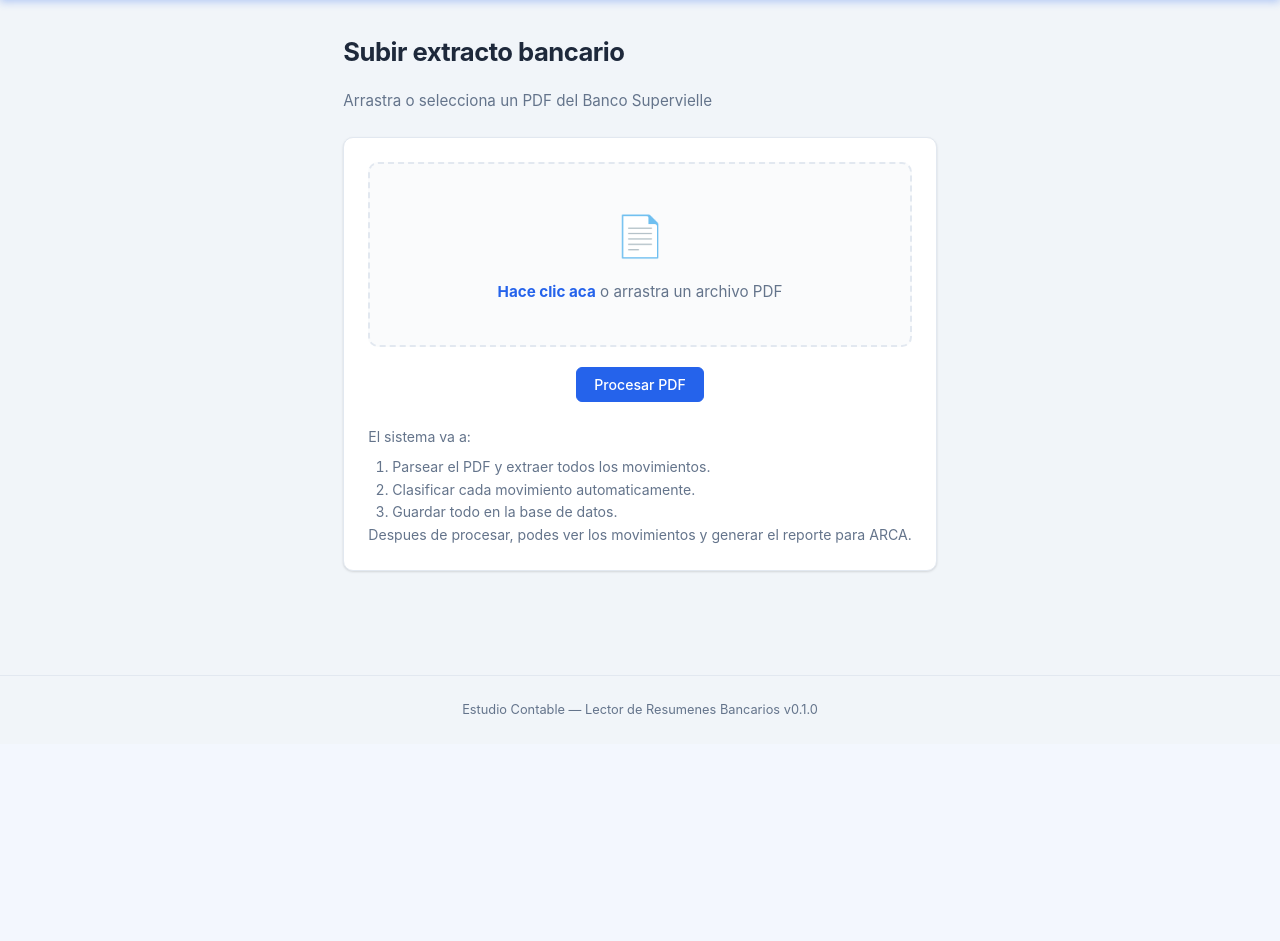
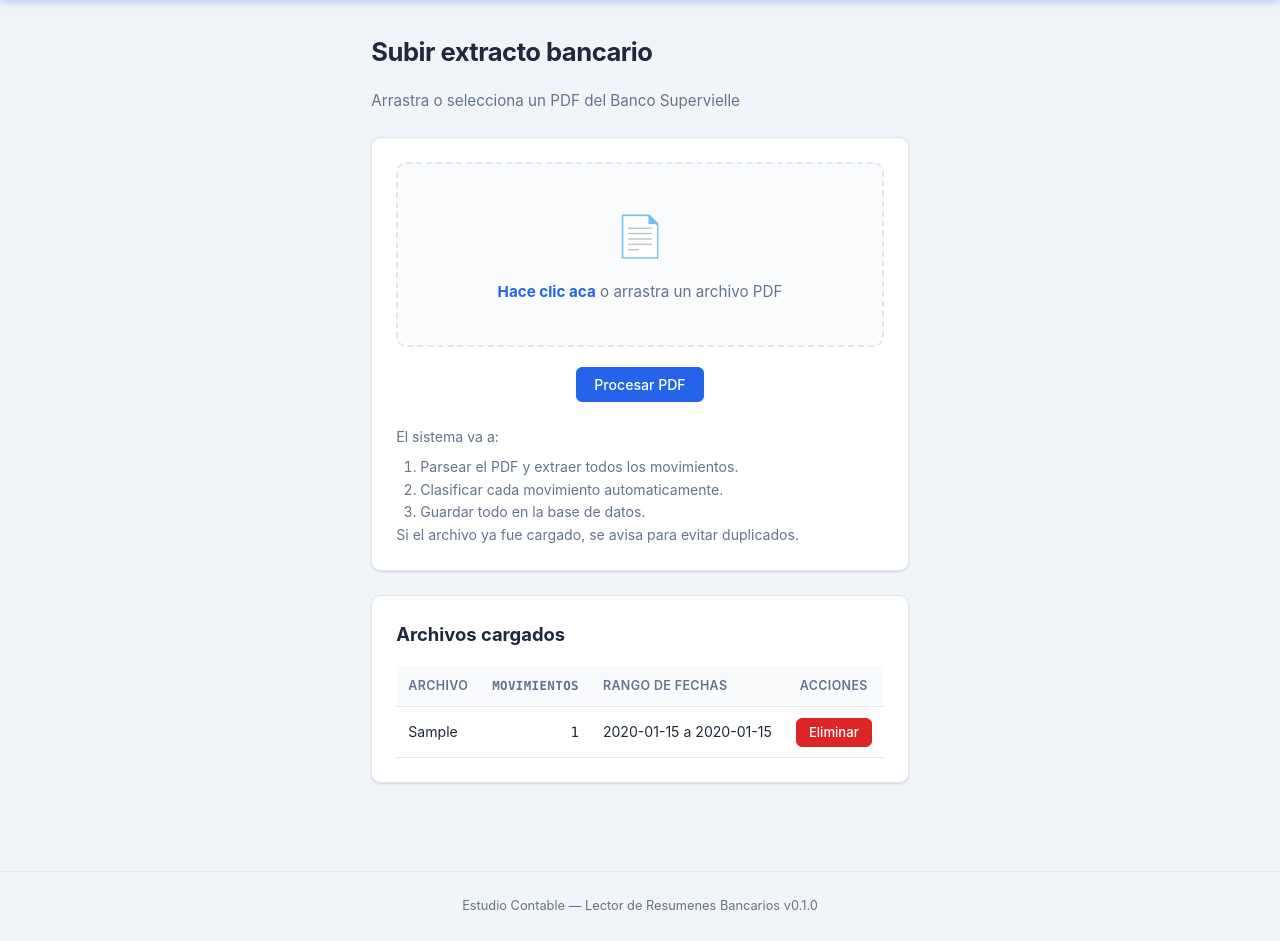
Before and after one commit to lucasabrandan/lector-resumenes-bancarios, a FastAPI app: page /upload in a window 1280 px wide. Shown: the part 56-997 px from the top of the page. Before the commit the page ends 770 px from the top, so only its background shows below. Run offline with FastAPI, Linux system fonts and the light colour scheme; tables that the repository leaves empty hold one stand-in row (values such as "Sample post"); some libraries are stand-ins or nearby versions.

Commit message:
feat: deteccion de duplicados y eliminacion de archivos cargados
- Detecta si un PDF ya fue procesado y avisa antes de duplicar
- Tabla de archivos cargados con cantidad de movimientos y rango de fechas
- Boton eliminar con confirmacion para borrar movimientos de un archivo
- Boton danger (rojo) en CSS

```diff
--- a/app/api/routes/views.py
+++ b/app/api/routes/views.py
@@ -23,6 +23,9 @@ from app.services.movimientos import (
     obtener_cuentas,
     distribucion_por_tipo,
     distribucion_mensual,
+    archivo_ya_cargado,
+    eliminar_por_archivo,
+    listar_archivos_cargados,
 )
 from app.reports.ley_25413 import generar_reporte_ley_25413, resumen_general, exportar_reporte_xlsx
 
@@ -59,8 +62,11 @@ async def dashboard(request: Request, db: Session = Depends(get_db)):
 # --------------------------------------------------------------------------
 
 @router.get("/upload", response_class=HTMLResponse)
-async def upload_page(request: Request):
-    return templates.TemplateResponse("upload.html", {"request": request})
+async def upload_page(request: Request, db: Session = Depends(get_db)):
+    return templates.TemplateResponse("upload.html", {
+        "request": request,
+        "archivos": listar_archivos_cargados(db),
+    })
 
 
 @router.post("/upload")
@@ -69,11 +75,20 @@ async def upload_pdf(
     archivo: UploadFile = File(...),
     db: Session = Depends(get_db),
 ):
+    ctx = {"request": request, "archivos": listar_archivos_cargados(db)}
+
     if not archivo.filename or not archivo.filename.lower().endswith(".pdf"):
-        return templates.TemplateResponse("upload.html", {
-            "request": request,
-            "error": "Solo se aceptan archivos PDF.",
-        })
+        ctx["error"] = "Solo se aceptan archivos PDF."
+        return templates.TemplateResponse("upload.html", ctx)
+
+    # Detectar duplicado
+    existentes = archivo_ya_cargado(archivo.filename, db)
+    if existentes > 0:
+        ctx["error"] = (
+            f"El archivo '{archivo.filename}' ya fue cargado "
+            f"({existentes:,} movimientos). Eliminalo primero si queres reprocesarlo."
+        )
+        return templates.TemplateResponse("upload.html", ctx)
 
     # Guardar temporalmente
     tmp_dir = Path("data/uploads")
@@ -85,15 +100,31 @@ async def upload_pdf(
 
     try:
         cantidad = procesar_pdf(tmp_path, db)
-        return templates.TemplateResponse("upload.html", {
-            "request": request,
-            "exito": f"Se procesaron {cantidad:,} movimientos del archivo '{archivo.filename}'.",
-        })
+        ctx["archivos"] = listar_archivos_cargados(db)
+        ctx["exito"] = f"Se procesaron {cantidad:,} movimientos del archivo '{archivo.filename}'."
+        return templates.TemplateResponse("upload.html", ctx)
     except Exception as e:
-        return templates.TemplateResponse("upload.html", {
-            "request": request,
-            "error": f"Error al procesar el PDF: {e}",
-        })
+        ctx["error"] = f"Error al procesar el PDF: {e}"
+        return templates.TemplateResponse("upload.html", ctx)
+
+
+@router.post("/upload/eliminar")
+async def eliminar_archivo(
+    request: Request,
+    db: Session = Depends(get_db),
+):
+    form = await request.form()
+    nombre = form.get("archivo")
+    if not nombre:
+        return RedirectResponse("/upload", status_code=303)
+
+    cantidad = eliminar_por_archivo(str(nombre), db)
+    ctx = {
+        "request": request,
+        "archivos": listar_archivos_cargados(db),
+        "exito": f"Se eliminaron {cantidad:,} movimientos del archivo '{nombre}'.",
+    }
+    return templates.TemplateResponse("upload.html", ctx)
 
 
 # --------------------------------------------------------------------------
--- a/app/services/movimientos.py
+++ b/app/services/movimientos.py
@@ -17,6 +17,15 @@ from sqlalchemy.orm import Session
 from app.db.models import MovimientoDB
 from app.domain.models import MovimientoBancario, SignoMovimiento, TipoMovimiento, Moneda
 from app.parsers.supervielle_pdf import ParserSupervielle
+
+
+def archivo_ya_cargado(nombre_archivo: str, db: Session) -> int:
+    """Devuelve la cantidad de movimientos ya cargados de este archivo, o 0."""
+    return (
+        db.query(func.count(MovimientoDB.id))
+        .filter(MovimientoDB.archivo_origen == nombre_archivo)
+        .scalar() or 0
+    )
 
 
 def procesar_pdf(ruta_pdf: Path, db: Session) -> int:
@@ -52,6 +61,41 @@ def procesar_pdf(ruta_pdf: Path, db: Session) -> int:
     db.add_all(registros)
     db.commit()
     return len(registros)
+
+
+def eliminar_por_archivo(nombre_archivo: str, db: Session) -> int:
+    """Elimina todos los movimientos de un archivo. Devuelve cantidad eliminada."""
+    cantidad = (
+        db.query(MovimientoDB)
+        .filter(MovimientoDB.archivo_origen == nombre_archivo)
+        .delete(synchronize_session=False)
+    )
+    db.commit()
+    return cantidad
+
+
+def listar_archivos_cargados(db: Session) -> list[dict]:
+    """Lista archivos procesados con stats."""
+    rows = (
+        db.query(
+            MovimientoDB.archivo_origen,
+            func.count(MovimientoDB.id).label("cantidad"),
+            func.min(MovimientoDB.fecha).label("fecha_min"),
+            func.max(MovimientoDB.fecha).label("fecha_max"),
+        )
+        .group_by(MovimientoDB.archivo_origen)
+        .order_by(MovimientoDB.archivo_origen)
+        .all()
+    )
+    return [
+        {
+            "archivo": r.archivo_origen,
+            "cantidad": r.cantidad,
+            "fecha_min": r.fecha_min,
+            "fecha_max": r.fecha_max,
+        }
+        for r in rows
+    ]
 
 
 def listar_movimientos(
--- a/app/static/style.css
+++ b/app/static/style.css
@@ -306,6 +306,8 @@ select:focus {
 .btn-sm { padding: 0.35rem 0.75rem; font-size: 0.82rem; }
 .btn-success { background: var(--success); color: white; border-color: var(--success); }
 .btn-success:hover { background: #15803d; }
+.btn-danger { background: var(--error); color: white; border-color: var(--error); }
+.btn-danger:hover { background: #b91c1c; }
 
 /* --- Alerts --- */
 .alert { padding: 0.75rem 1rem; border-radius: 8px; margin-bottom: 1rem; font-size: 0.9rem; }
--- a/app/templates/upload.html
+++ b/app/templates/upload.html
@@ -42,24 +42,56 @@
             <li>Clasificar cada movimiento automaticamente.</li>
             <li>Guardar todo en la base de datos.</li>
         </ol>
-        <p>Despues de procesar, podes ver los movimientos y generar el reporte para ARCA.</p>
+        <p>Si el archivo ya fue cargado, se avisa para evitar duplicados.</p>
     </div>
 </div>
+
+{% if archivos %}
+<div class="card">
+    <h2>Archivos cargados</h2>
+    <div class="table-responsive">
+    <table>
+        <thead>
+            <tr>
+                <th>Archivo</th>
+                <th class="num">Movimientos</th>
+                <th>Rango de fechas</th>
+                <th style="text-align: center;">Acciones</th>
+            </tr>
+        </thead>
+        <tbody>
+            {% for a in archivos %}
+            <tr>
+                <td>{{ a.archivo }}</td>
+                <td class="num">{{ "{:,}".format(a.cantidad) }}</td>
+                <td>{{ a.fecha_min }} a {{ a.fecha_max }}</td>
+                <td style="text-align: center;">
+                    <form method="post" action="/upload/eliminar" style="display:inline;"
+                          onsubmit="return confirm('Eliminar {{ a.cantidad }} movimientos de {{ a.archivo }}?');">
+                        <input type="hidden" name="archivo" value="{{ a.archivo }}">
+                        <button type="submit" class="btn btn-sm btn-danger">Eliminar</button>
+                    </form>
+                </td>
+            </tr>
+            {% endfor %}
+        </tbody>
+    </table>
+    </div>
+</div>
+{% endif %}
 {% endblock %}
 
 {% block scripts %}
 <script>
 document.addEventListener('DOMContentLoaded', function() {
-    const area = document.getElementById('uploadArea');
-    const input = document.getElementById('archivo');
-    const fileNameEl = document.getElementById('fileName');
-    const form = document.getElementById('uploadForm');
-    const btn = document.getElementById('submitBtn');
+    var area = document.getElementById('uploadArea');
+    var input = document.getElementById('archivo');
+    var fileNameEl = document.getElementById('fileName');
+    var form = document.getElementById('uploadForm');
+    var btn = document.getElementById('submitBtn');
 
-    // Click to open file picker
     area.addEventListener('click', function() { input.click(); });
 
-    // Show filename on select
     input.addEventListener('change', function() {
         if (input.files.length > 0) {
             fileNameEl.textContent = input.files[0].name;
@@ -67,7 +99,6 @@ document.addEventListener('DOMContentLoaded', function() {
         }
     });
 
-    // Drag & drop
     ['dragenter', 'dragover'].forEach(function(evt) {
         area.addEventListener(evt, function(e) {
             e.preventDefault();
@@ -89,7 +120,6 @@ document.addEventListener('DOMContentLoaded', function() {
         }
     });
 
-    // Loading state on submit
     form.addEventListener('submit', function() {
         btn.classList.add('loading');
         btn.disabled = true;
```
